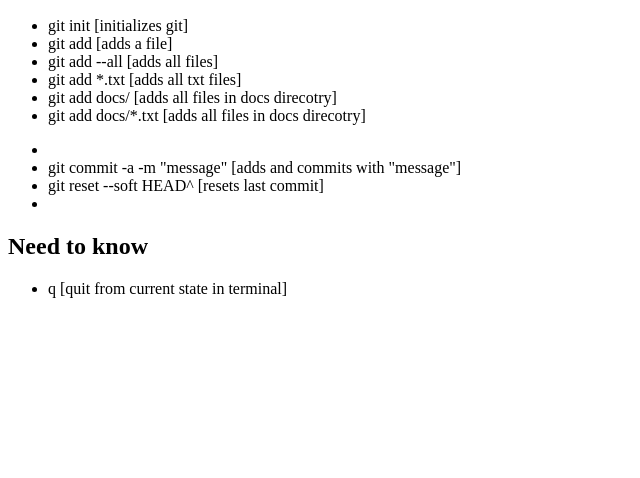
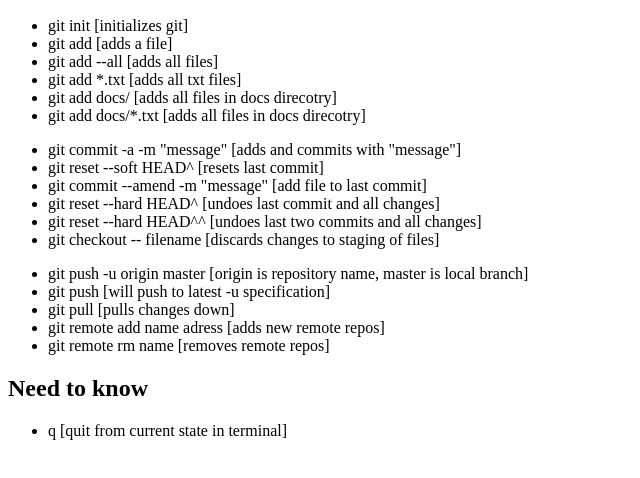
Before and after one commit to alnseu/tryingit, a plain HTML site: page index.html in a window 1280 px wide. Shown: the part 110-588 px from the top of the page, without its empty margins (0-640 px from the left). Drawn offline with Linux system fonts and the light colour scheme.

Commit message:
Add more list items

```diff
--- a/index.html
+++ b/index.html
@@ -19,10 +19,20 @@
 </ul>
 
 <ul>
-    <li></li>
     <li>git commit -a -m "message" [adds and commits with "message"]</li>
     <li>git reset --soft HEAD^ [resets last commit]</li>
-    <li></li>
+    <li>git commit --amend -m "message" [add file to last commit]</li>
+    <li>git reset --hard HEAD^ [undoes last commit and all changes]</li>
+    <li>git reset --hard HEAD^^ [undoes last two commits and all changes]</li>
+    <li>git checkout -- filename [discards changes to staging of files]</li>
+</ul>
+
+<ul>
+    <li>git push -u origin master [origin is repository name, master is local branch]</li>
+    <li>git push [will push to latest -u specification]</li>
+    <li>git pull [pulls changes down]</li>
+    <li>git remote add name adress [adds new remote repos]</li>
+    <li>git remote rm name [removes remote repos]</li>
 </ul>
 
 <h2>Need to know</h2>
```
